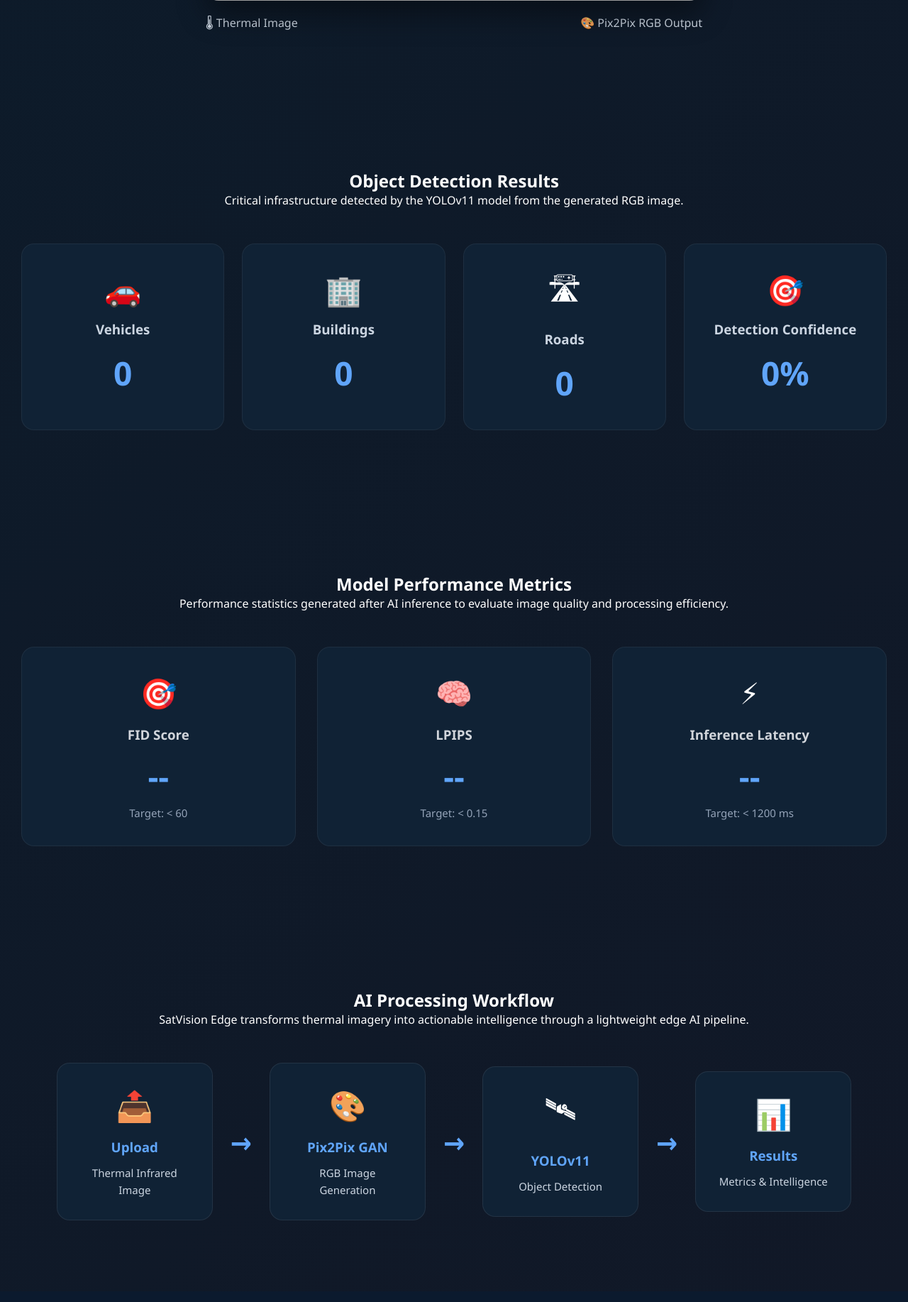
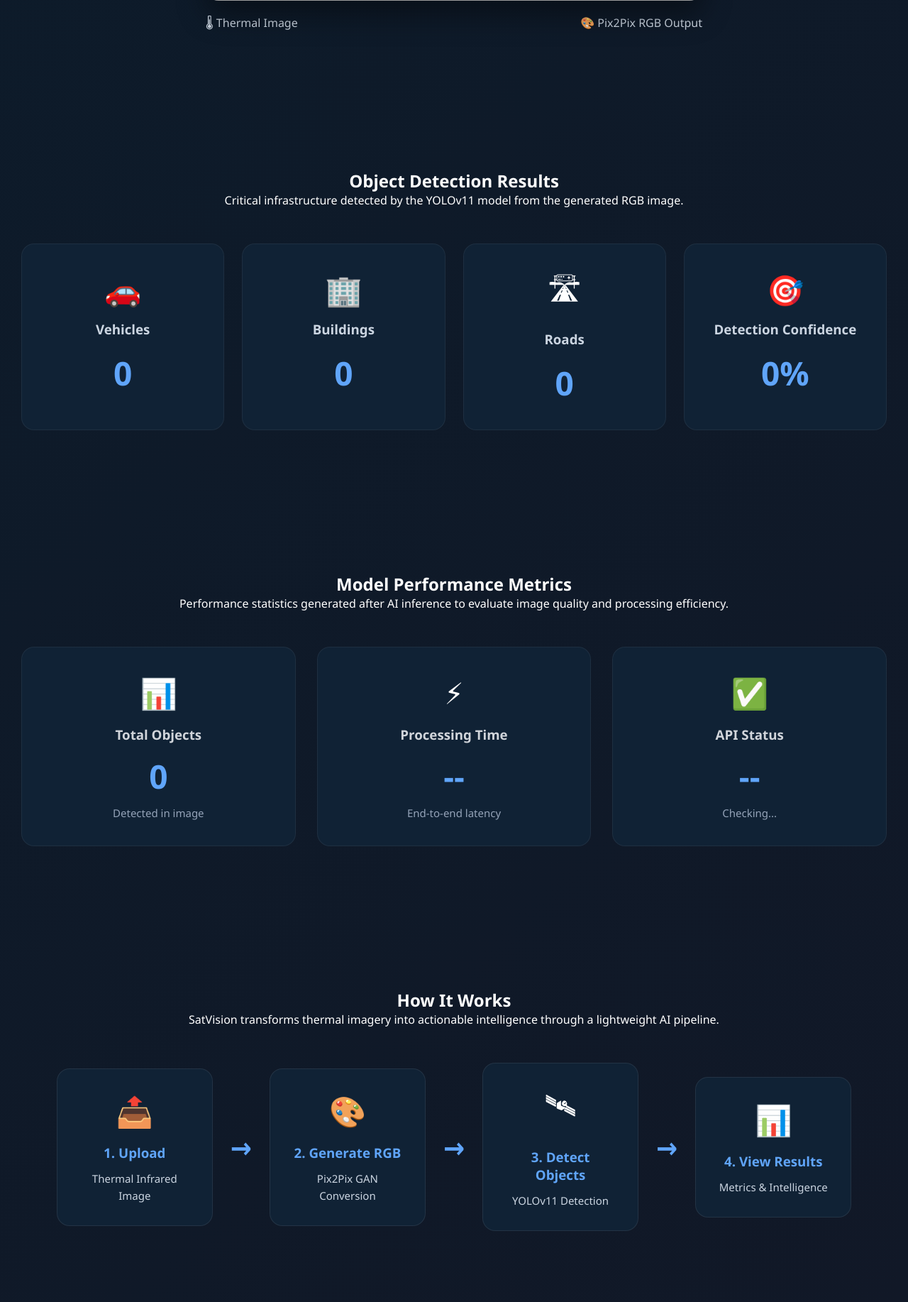
Before and after one commit to ps-init/Satvision, a Flask app: page / in a window 1280 px wide. Shown: the part 3518-5352 px from the top of the page at 71% size. Before the commit the page ends 5237 px from the top, so only its background shows below. Run offline with Flask 3, Linux system fonts and the light colour scheme; grey boxes are pictures that could not be loaded.

Commit message:
Update HTML with status display, better button IDs, and improved UI elements

```diff
--- a/templates/index.html
+++ b/templates/index.html
@@ -23,17 +23,17 @@
 
         <ul>
 
-            <li><a href="#">Home</a></li>
+            <li><a href="#hero">Home</a></li>
 
-            <li><a href="#">About</a></li>
+            <li><a href="#pipeline-section">Pipeline</a></li>
 
-            <li><a href="#">Contact</a></li>
+            <li><a href="#results-section">Results</a></li>
 
         </ul>
 
     </nav>
 
-    <section class="hero">
+    <section class="hero" id="hero">
 
         <h1>
 
@@ -45,7 +45,7 @@
 
         <p>
 
-            SatVision  uses an advanced Pix2Pix GAN to convert thermal imagery
+            SatVision uses an advanced Pix2Pix GAN to convert thermal imagery
             into realistic RGB images and automatically detect critical infrastructure
             such as vehicles, roads, and buildings for disaster response and surveillance.
 
@@ -53,13 +53,13 @@
 
         <div class="buttons">
 
-            <button class="primary">
+            <button class="primary" id="uploadBtnHero">
 
                 Upload Thermal Image
 
             </button>
 
-            <button class="secondary">
+            <button class="secondary" id="learnMoreBtn">
 
                 Learn More
 
@@ -78,12 +78,12 @@
 
         <p>
             Upload a thermal infrared image captured from a drone, satellite, or surveillance camera.
-            SatVision Edge will generate an RGB image and identify critical infrastructure using AI.
+            SatVision will generate an RGB image and identify critical infrastructure using AI.
         </p>
 
         <div class="upload-box">
 
-            <input type="file" id="imageUpload" accept=".png,.jpg,.jpeg,.tif,.tiff" hidden>
+            <input type="file" id="imageUpload" accept=".png,.jpg,.jpeg,.tif,.tiff,.bmp" hidden>
 
             <label for="imageUpload" class="upload-label">
 
@@ -101,7 +101,7 @@
 
                     <strong>
 
-                        PNG • JPG • JPEG • TIFF
+                        PNG • JPG • JPEG • TIFF • BMP
 
                     </strong>
 
@@ -111,10 +111,16 @@
 
         </div>
 
+        <!-- Status Display -->
+        <div class="status-container" id="statusContainer" style="display: none; margin-top: 20px; text-align: center;">
+            <p id="statusText" style="font-size: 16px; color: #4CAF50; font-weight: bold;">Processing...</p>
+            <div class="loading-spinner"></div>
+        </div>
+
     </section>
     <!-- ================= AI PIPELINE ================= -->
 
-    <section class="pipeline-section">
+    <section class="pipeline-section" id="pipeline-section">
 
         <h2>AI Processing Pipeline</h2>
 
@@ -275,7 +281,7 @@
     </section>
     <!-- ================= DETECTION RESULTS ================= -->
 
-    <section class="results-section">
+    <section class="results-section" id="results-section">
 
         <h2>Object Detection Results</h2>
 
@@ -341,45 +347,45 @@
 
         <div class="metrics-grid">
 
-            <!-- FID -->
+            <!-- Total Objects -->
 
             <div class="metric-card">
 
-                <div class="metric-icon">🎯</div>
+                <div class="metric-icon">📊</div>
 
-                <h3>FID Score</h3>
+                <h3>Total Objects</h3>
 
-                <h1 id="fidValue">--</h1>
+                <h1 id="totalObjectsMetric">0</h1>
 
-                <span>Target: &lt; 60</span>
+                <span>Detected in image</span>
 
             </div>
 
-            <!-- LPIPS -->
-
-            <div class="metric-card">
-
-                <div class="metric-icon">🧠</div>
-
-                <h3>LPIPS</h3>
-
-                <h1 id="lpipsValue">--</h1>
-
-                <span>Target: &lt; 0.15</span>
-
-            </div>
-
-            <!-- Latency -->
+            <!-- Processing Time -->
 
             <div class="metric-card">
 
                 <div class="metric-icon">⚡</div>
 
-                <h3>Inference Latency</h3>
+                <h3>Processing Time</h3>
 
-                <h1 id="latencyValue">--</h1>
+                <h1 id="processingTime">--</h1>
 
-                <span>Target: &lt; 1200 ms</span>
+                <span>End-to-end latency</span>
+
+            </div>
+
+            <!-- Model Status -->
+
+            <div class="metric-card">
+
+                <div class="metric-icon">✅</div>
+
+                <h3>API Status</h3>
+
+                <h1 id="apiStatus">--</h1>
+
+                <span id="apiStatusText">Checking...</span>
 
             </div>
 
@@ -391,11 +397,11 @@
 
     <section class="workflow-section">
 
-        <h2>AI Processing Workflow</h2>
+        <h2>How It Works</h2>
 
         <p>
-            SatVision Edge transforms thermal imagery into actionable intelligence
-            through a lightweight edge AI pipeline.
+            SatVision transforms thermal imagery into actionable intelligence
+            through a lightweight AI pipeline.
         </p>
 
         <div class="workflow-container">
@@ -404,7 +410,7 @@
 
                 <div class="step-icon">📤</div>
 
-                <h3>Upload</h3>
+                <h3>1. Upload</h3>
 
                 <p>Thermal Infrared Image</p>
 
@@ -416,9 +422,9 @@
 
                 <div class="step-icon">🎨</div>
 
-                <h3>Pix2Pix GAN</h3>
+                <h3>2. Generate RGB</h3>
 
-                <p>RGB Image Generation</p>
+                <p>Pix2Pix GAN Conversion</p>
 
             </div>
 
@@ -428,9 +434,9 @@
 
                 <div class="step-icon">🛰</div>
 
-                <h3>YOLOv11</h3>
+                <h3>3. Detect Objects</h3>
 
-                <p>Object Detection</p>
+                <p>YOLOv11 Detection</p>
 
             </div>
 
@@ -440,7 +446,7 @@
 
                 <div class="step-icon">📊</div>
 
-                <h3>Results</h3>
+                <h3>4. View Results</h3>
 
                 <p>Metrics & Intelligence</p>
 
```
